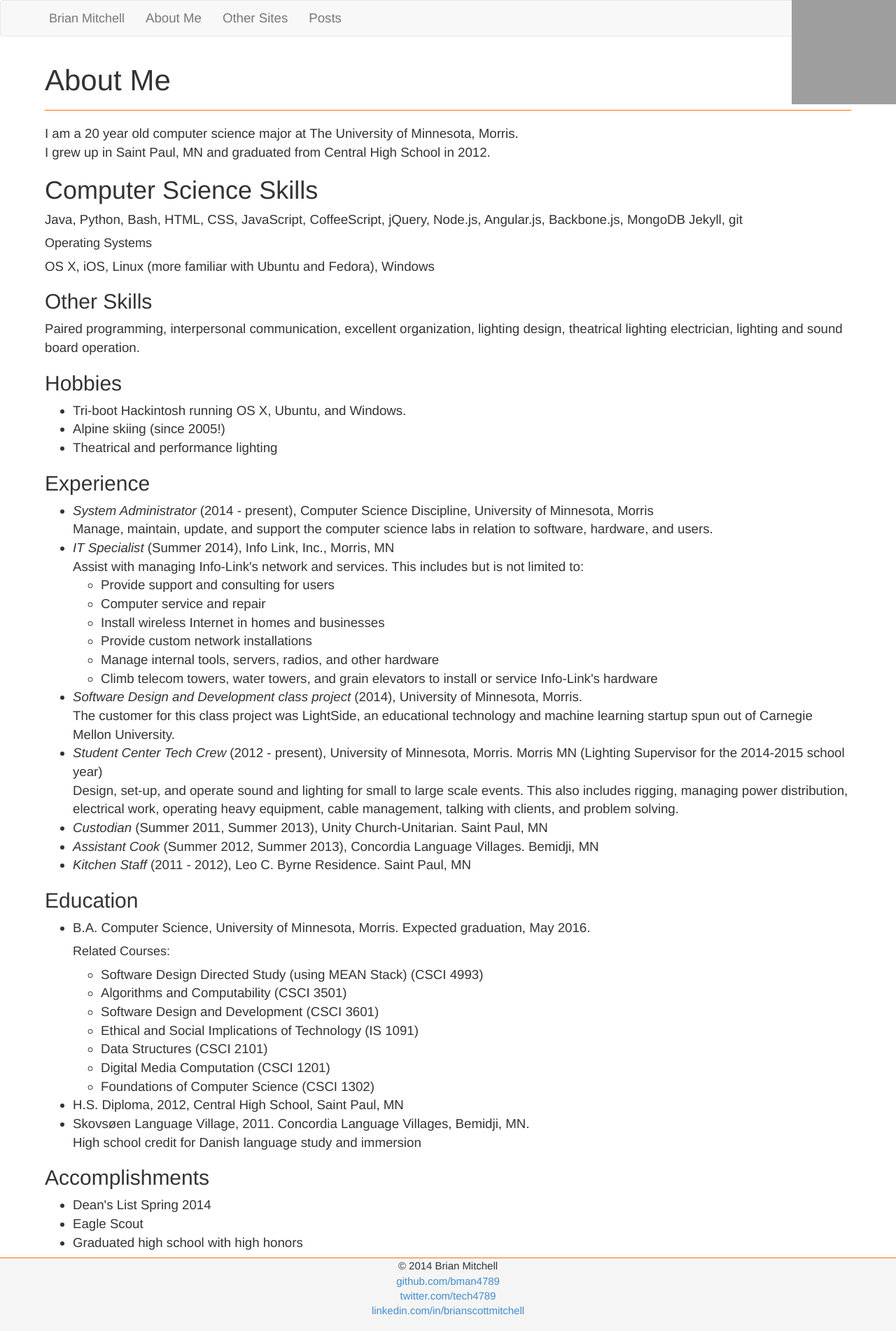
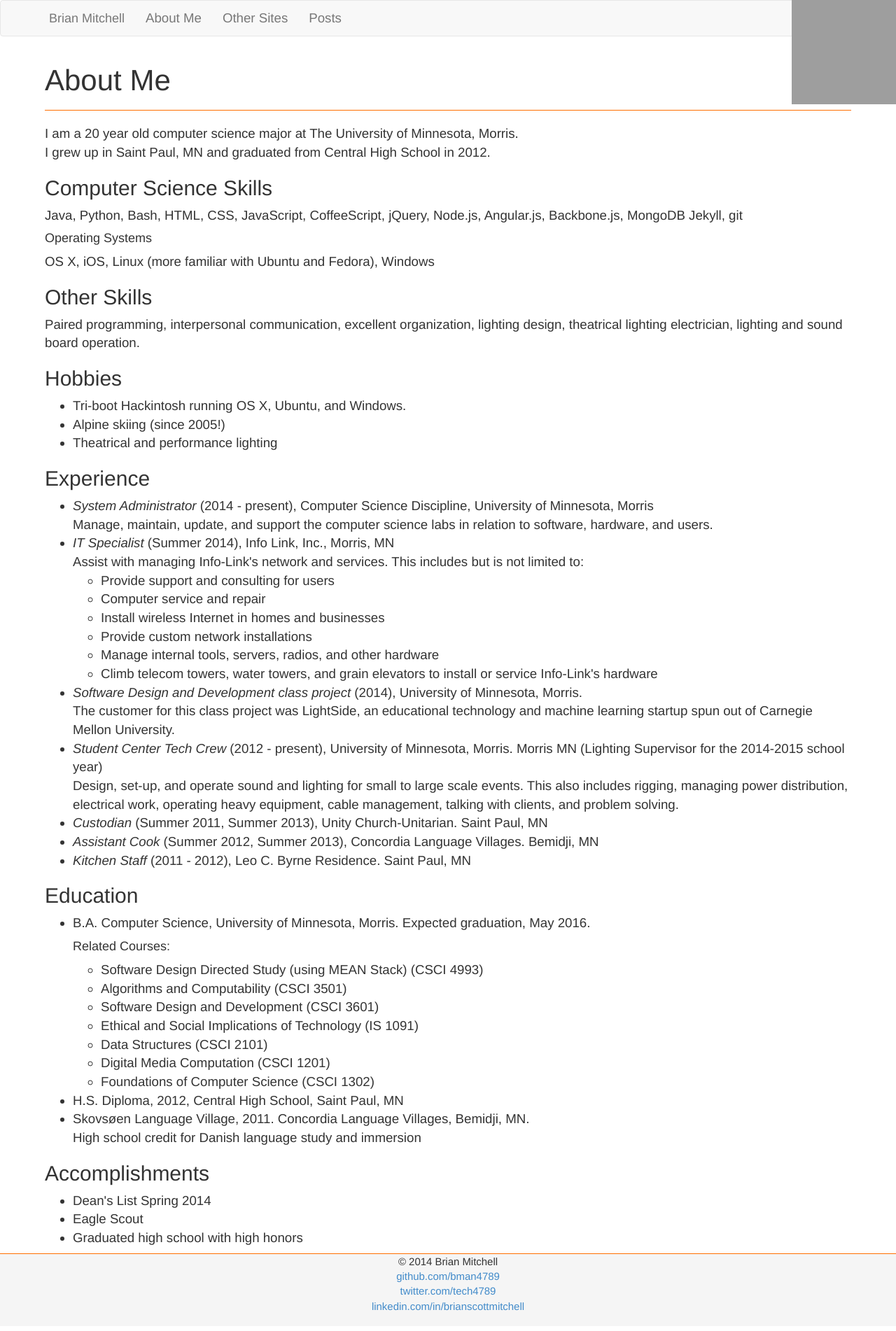
Before and after one commit to BrianMitchL/brianm.me, a Jekyll site: the page built from about/index.html, in a window 1280 px wide. Shown: the whole page at 70% size. Built offline with Jekyll 4.4.1, drawn with Linux system fonts in a browser that asks for light colours; nearby versions of some CDN libraries; grey boxes are pictures that could not be loaded.

Commit message:
Fixed header size issue

```diff
--- a/about/index.html
+++ b/about/index.html
@@ -8,7 +8,7 @@ type: main
         I am a 20 year old computer science major at The University of Minnesota, Morris.<br />
         I grew up in Saint Paul, MN and graduated from Central High School in 2012.
     </p>
-    <h2>Computer Science Skills</h2>
+    <h3>Computer Science Skills</h3>
     <p>
         Java, Python, Bash, HTML, CSS, JavaScript, CoffeeScript, jQuery, Node.js, Angular.js, Backbone.js, MongoDB Jekyll, git
     </p>
```
